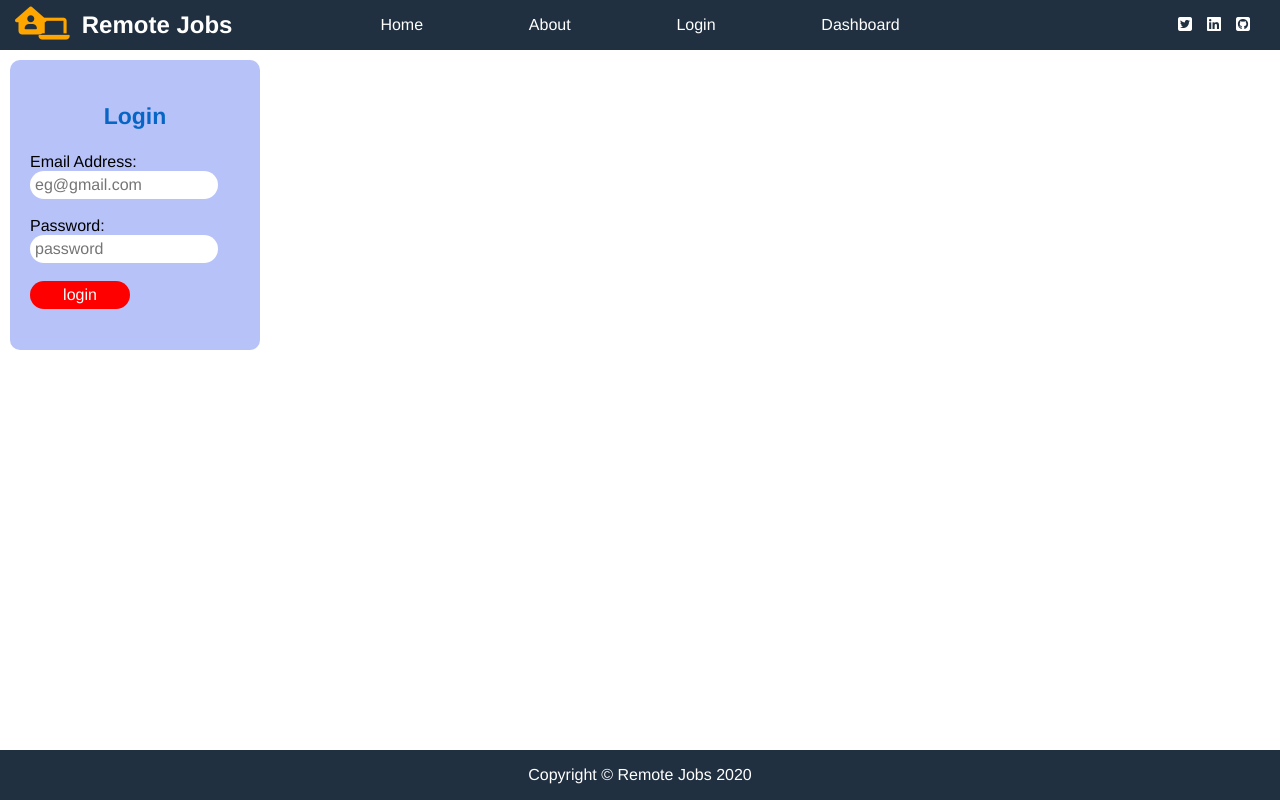
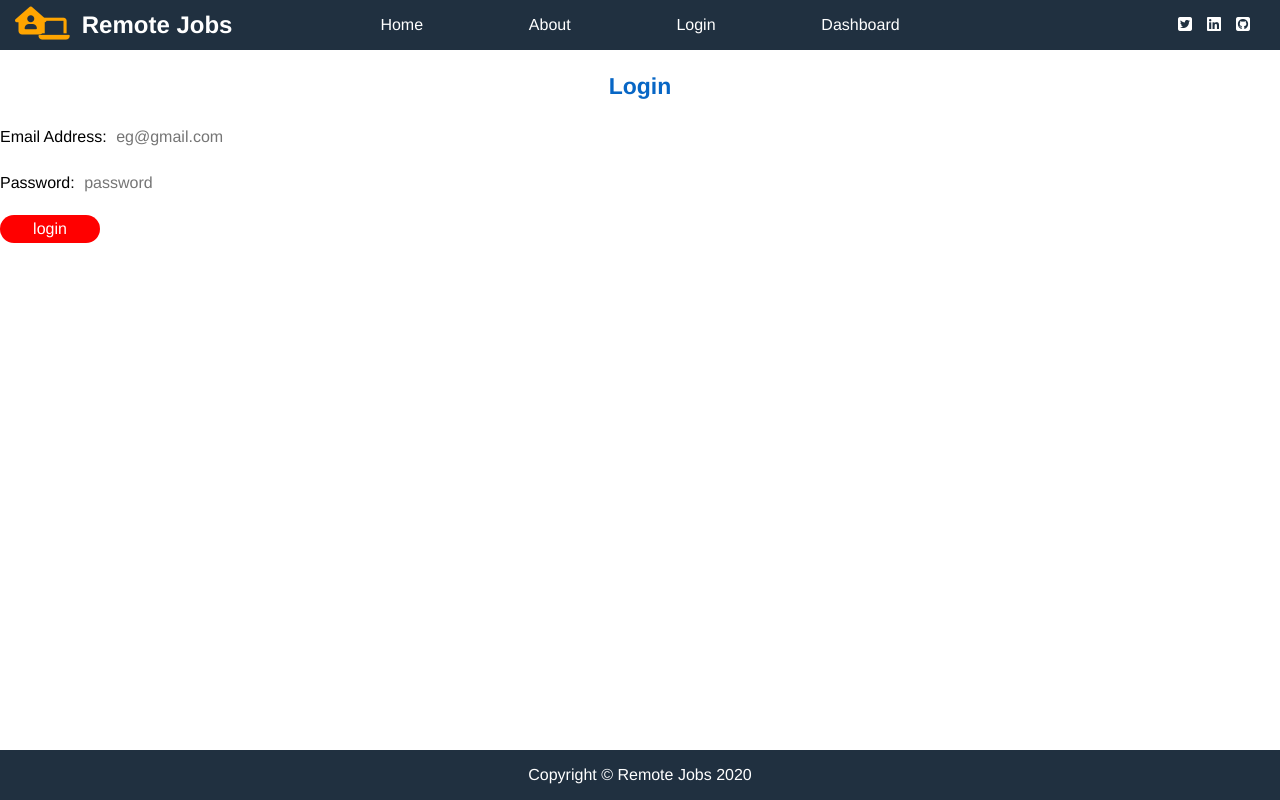
Before and after one commit to mdr-uma/remote-jobs, a React (Create React App) app in the folder remote-jobs-client/: page /login in a window 1280 px wide. Built offline with nearby package versions, Linux system fonts and the light colour scheme.

Commit message:
change className for form

```diff
--- a/remote-jobs-client/src/components/LoginForm.js
+++ b/remote-jobs-client/src/components/LoginForm.js
@@ -30,8 +30,7 @@ class LoginForm extends React.Component {
     render() {
         return (
             <div>
-                <div className="sidebar">
-                    <div className="form-container">
+                <div className="login-form">
                         <h3>Login</h3>
                         <form onSubmit={this.handleSubmit}>
                             <label>Email Address: </label>
@@ -40,8 +39,6 @@ class LoginForm extends React.Component {
                             <input type="password" placeholder="password" value={this.state.password} name="password" onChange={this.handleChange} /> <br /><br />
                             <input type="submit" value="login"/>
                         </form>
-
-                    </div>
                 </div>
             </div>
         )
```
